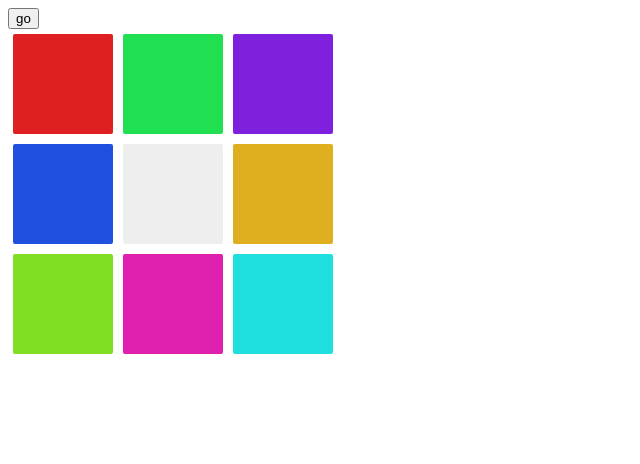
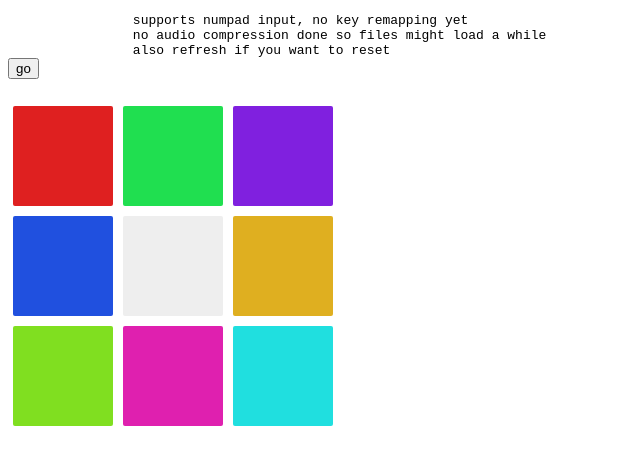
Before and after one commit to Spatzerny/fcc-simon, a plain HTML site: page index.html in a window 1280 px wide. Shown: the whole page, without its empty margins (0-640 px from the left). Drawn offline with Linux system fonts and the light colour scheme.

Commit message:
added a short message

```diff
--- a/index.html
+++ b/index.html
@@ -9,7 +9,12 @@
 	</head>
 
 	<body>
+		<pre>
+		supports numpad input, no key remapping yet
+		no audio compression done so files might load a while
+		also refresh if you want to reset
 		<button id="go">go</button>
+		</pre>
 
 		<div id="btns" class='s'>
 
--- a/style.css
+++ b/style.css
@@ -43,3 +43,7 @@
 	justify-content: center;
 	flex-wrap: wrap;
 }
+
+#go {
+	float: left;
+}
```
